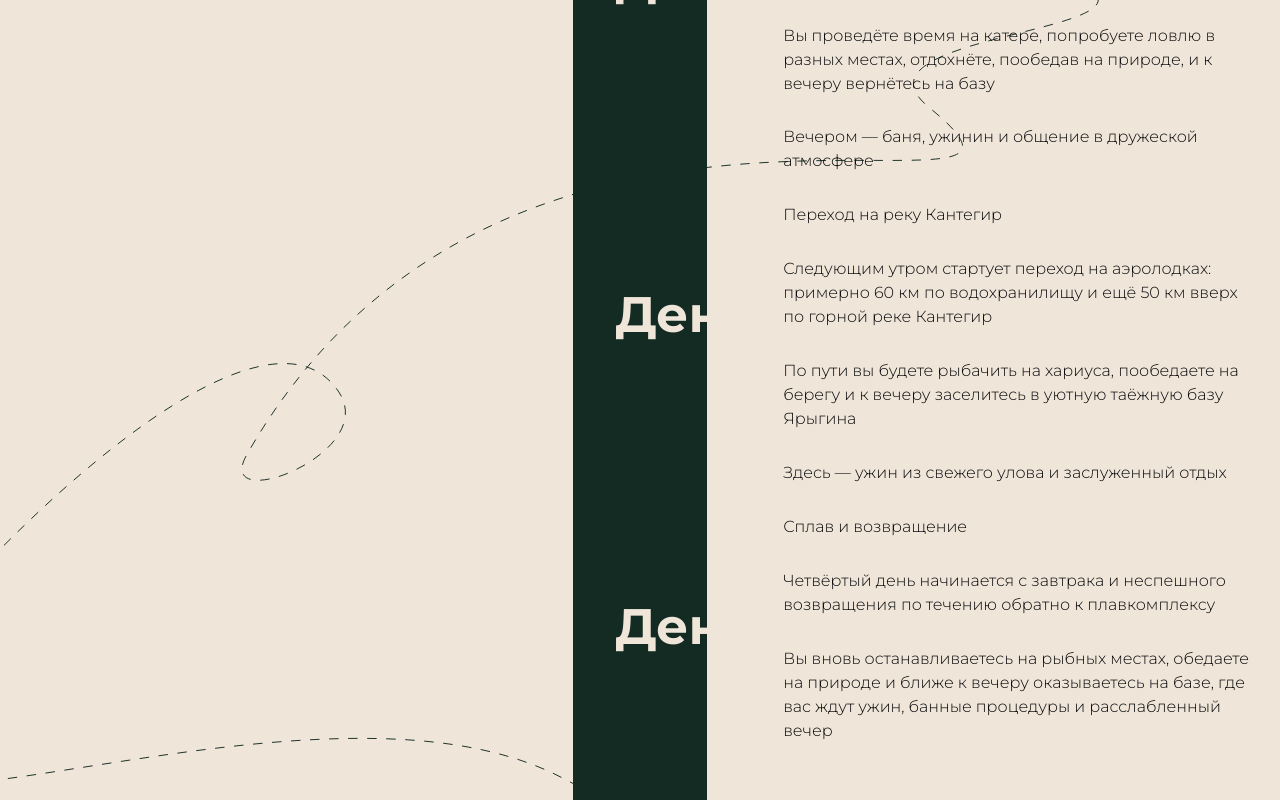
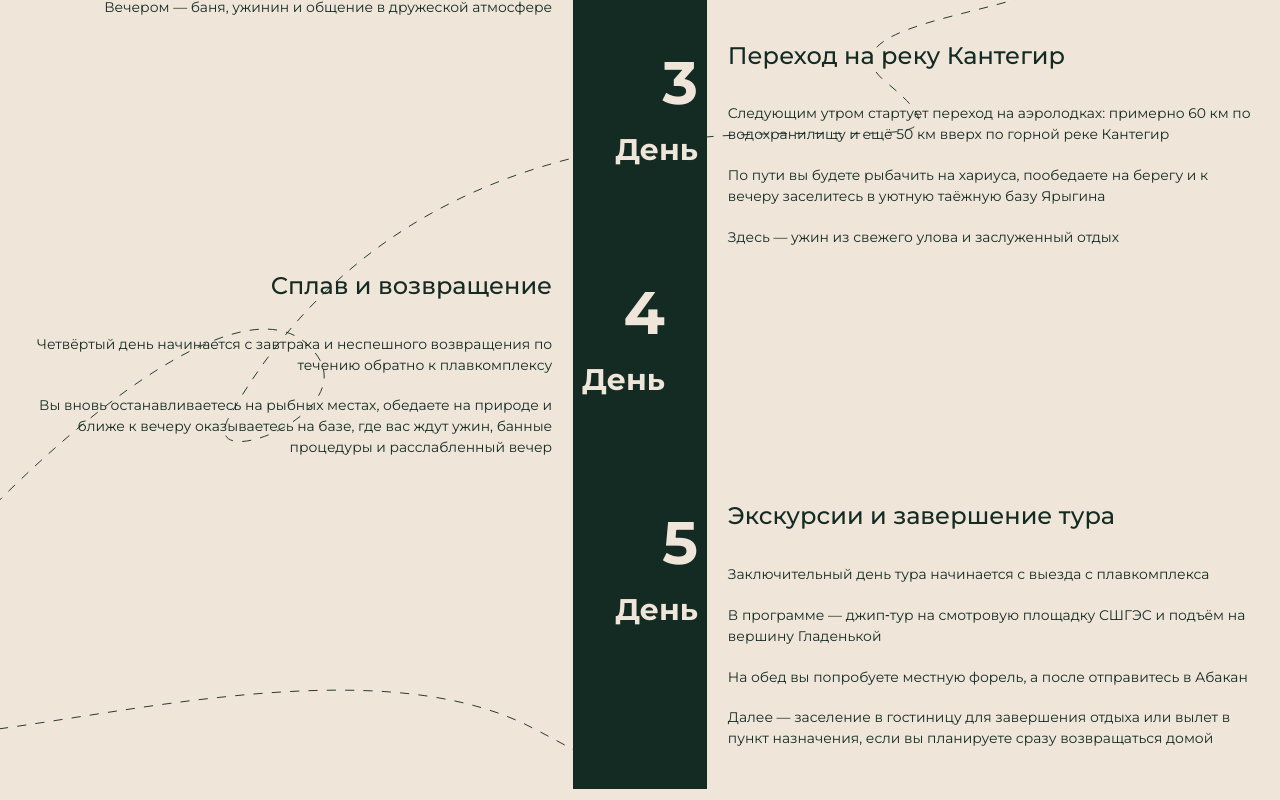
Before and after one commit to maxter-krsk/amikan-sibiria, a Next.js app: page / in a window 1280 px wide. Shown: the part 1840-2640 px from the top of the page. Built offline with nearby package versions, Linux system fonts and the light colour scheme.

Commit message:
feat: Разнёс чётные и нечетные дни по сторонам & Адаптировал текст

```diff
--- a/src/app/components/sections/Tour/Tour.tsx
+++ b/src/app/components/sections/Tour/Tour.tsx
@@ -3,7 +3,8 @@ import { act } from "react";
 export default function Tour() {
   const tour = [
     {
-      day: "1 День",
+      dayNumber: "1",
+      dayLabel: "День",
       title: "Прибытие в Абакан",
       activities: [
         "После приезда в Абакан вас встретят, отвезут на завтрак и пригласят на экскурсию в историко‑этнографический комплекс «Шушенское»",
@@ -12,7 +13,8 @@ export default function Tour() {
       ],
     },
     {
-      day: "2 День",
+      dayNumber: "2",
+      dayLabel: "День",
       title: "Рыбалка на водохранилище",
       activities: [
         "На второй день после завтрака вас ожидает рыбалка в акватории Саяно‑Шушенского биосферного заповедника",
@@ -21,7 +23,8 @@ export default function Tour() {
       ],
     },
     {
-      day: "3 День",
+      dayNumber: "3",
+      dayLabel: "День",
       title: "Переход на реку Кантегир",
       activities: [
         "Следующим утром стартует переход на аэролодках: примерно 60 км по водохранилищу и ещё 50 км вверх по горной реке Кантегир",
@@ -30,7 +33,8 @@ export default function Tour() {
       ],
     },
     {
-      day: "4 День",
+      dayNumber: "4",
+      dayLabel: "День",
       title: "Сплав и возвращение",
       activities: [
         "Четвёртый день начинается с завтрака и неспешного возвращения по течению обратно к плавкомплексу",
@@ -38,7 +42,8 @@ export default function Tour() {
       ],
     },
     {
-      day: "5 День",
+      dayNumber: "5",
+      dayLabel: "День",
       title: "Экскурсии и завершение тура",
       activities: [
         "Заключительный день тура начинается с выезда с плавкомплекса",
@@ -64,23 +69,42 @@ export default function Tour() {
         >
           Программа тура
         </h1>
-        {tour.map((touritem, i) => (
+        {tour.map((touritem, i) => {
+          const isEven = (i + 1) % 2 === 0;
+          return (
             <div
               key={i}
-            className="ml-auto max-w-[52%] flex gap-[2.5rem] md:gap-[1.87rem] desk:gap-[3.12rem]"
+              className={`
+                max-w-[52%] flex gap-[2.5rem] md:gap-[1.87rem] desk:gap-[3.12rem]
+                ${
+                  isEven
+                    ? "mr-auto flex-row-reverse text-right"
+                    : "ml-auto flex-row text-left"
+                }
+              `}
             >
-            <p className="font-bold text-beige text-[3.12rem] text-right">
-              {touritem.day}
+              <div className="text-beige font-bold text-right">
+                <p className="text-[2.5rem] md:text-[3.75rem] desk:text-[6.25rem]">
+                  {touritem.dayNumber}
                 </p>
+                <p className="text-[0.62rem] md:text-[1.87rem] desk:text-[2.5rem]">
+                  {touritem.dayLabel}
+                </p>
+              </div>
               <div className="flex flex-col gap-[1.87rem]">
-              <p>{touritem.title}</p>
+                <p className="text-[1.12rem] md:text-[1.5rem] desk:text-[1.87rem] font-medium text-darkGreen">
+                  {touritem.title}
+                </p>
+                <div className="flex flex-col gap-[0.93rem] md:gap-[1.25rem] desk:gap-[1.87rem] text-darkGreen font-normal text-[0.62rem] md:text-[0.87rem] desk:text-[1.12rem]">
                   <p>{touritem.activities[0]}</p>
                   <p>{touritem.activities[1]}</p>
                   <p>{touritem.activities[2]}</p>
                   <p>{touritem.activities[3]}</p>
                 </div>
               </div>
-        ))}
+            </div>
+          );
+        })}
       </div>
     </section>
   );
```
Lines whose indentation alone changed are shown as unchanged.
